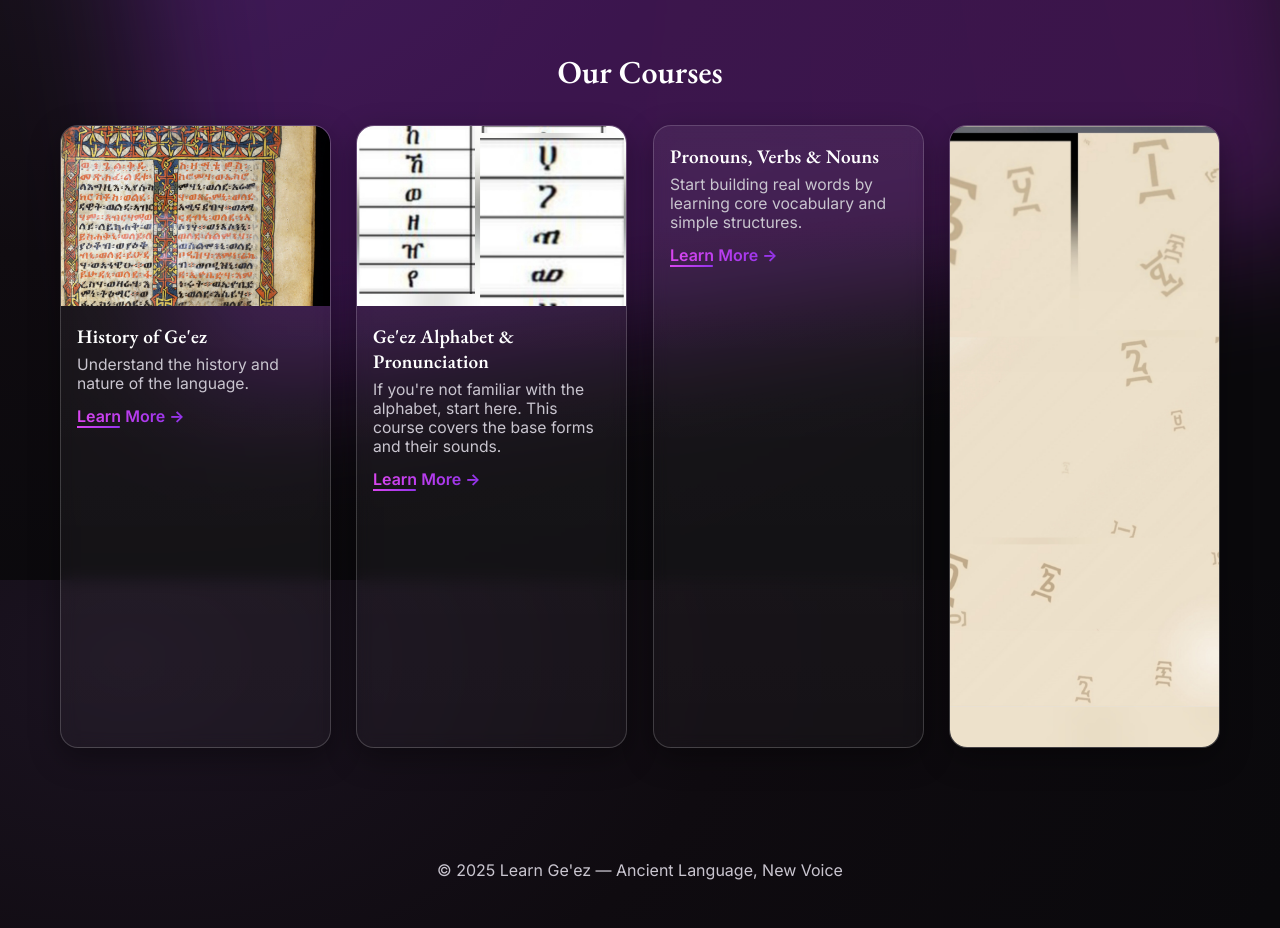
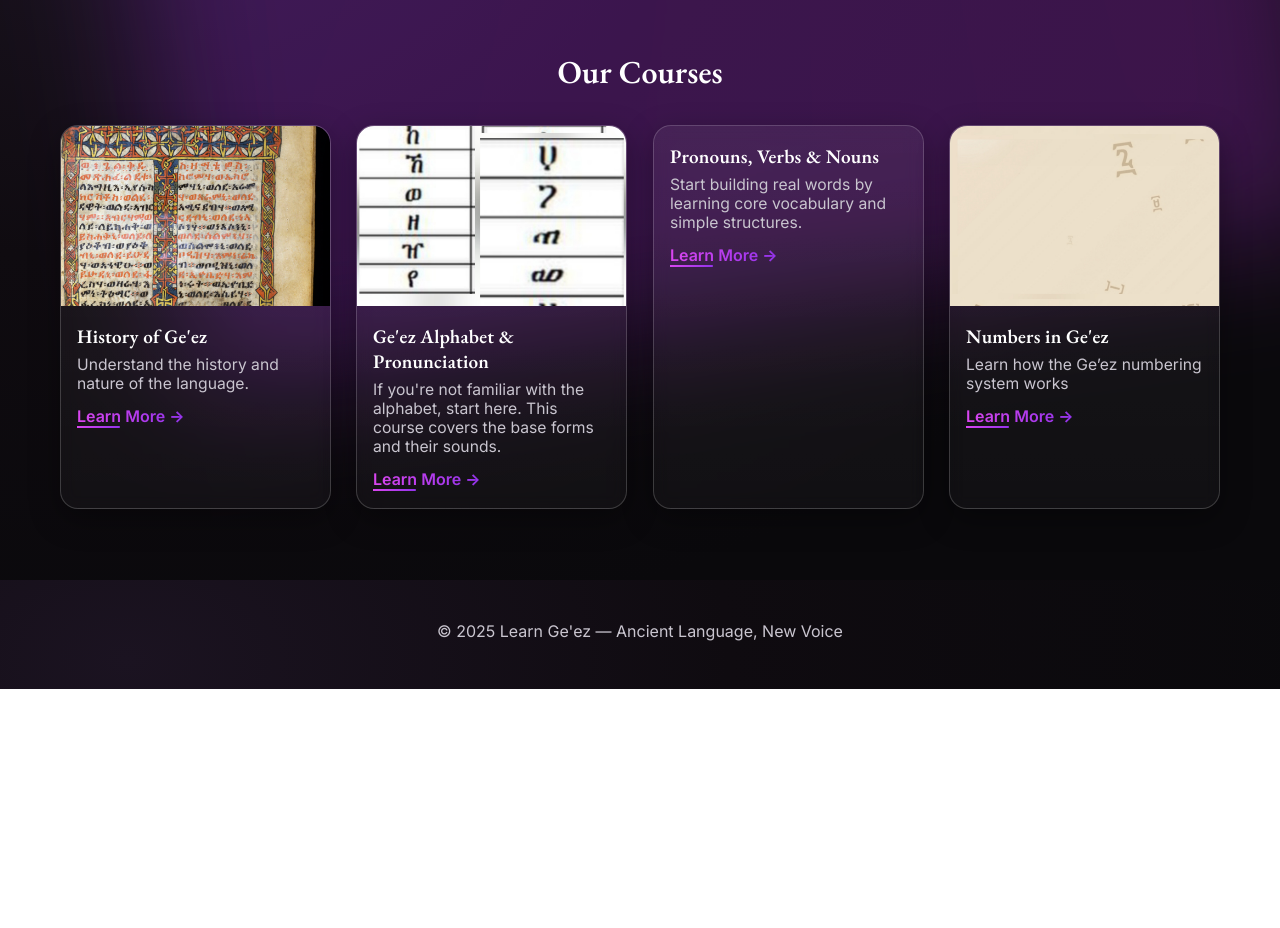
Before and after one commit to eldanazerihun/Learn_Ge-ez, a plain HTML site: page index.html in a window 1280 px wide. Shown: the part 1020-1948 px from the top of the page. After the commit the page ends 1709 px from the top, so only its background shows below. Drawn offline with nearby package versions, Linux system fonts and the light colour scheme.

Commit message:
Update index.html

```diff
--- a/index.html
+++ b/index.html
@@ -348,12 +348,15 @@
       </div>
 
       <!-- Card 4 -->
-      <div class="card" data-tilt>
-        <img src="20250817_155131.jpg">
-        <div class="card-content">
-          <h3>Numbers in Ge'ez</h3>
-          <p>Learn how the Ge’ez numbering system works</p>
-          <a href="Numbers.html">Learn More →</a>
+
+<div class="card" data-tilt>
+  <div class="card-media">
+    <img src="20250817_155131.jpg" alt="Numbers in Ge'ez">
+  </div>
+  <div class="card-content">
+    <h3>Numbers in Ge'ez</h3>
+    <p>Learn how the Ge’ez numbering system works</p>
+    <a href="Numbers.html">Learn More →</a>
         </div>
       </div>
     </div>
```
